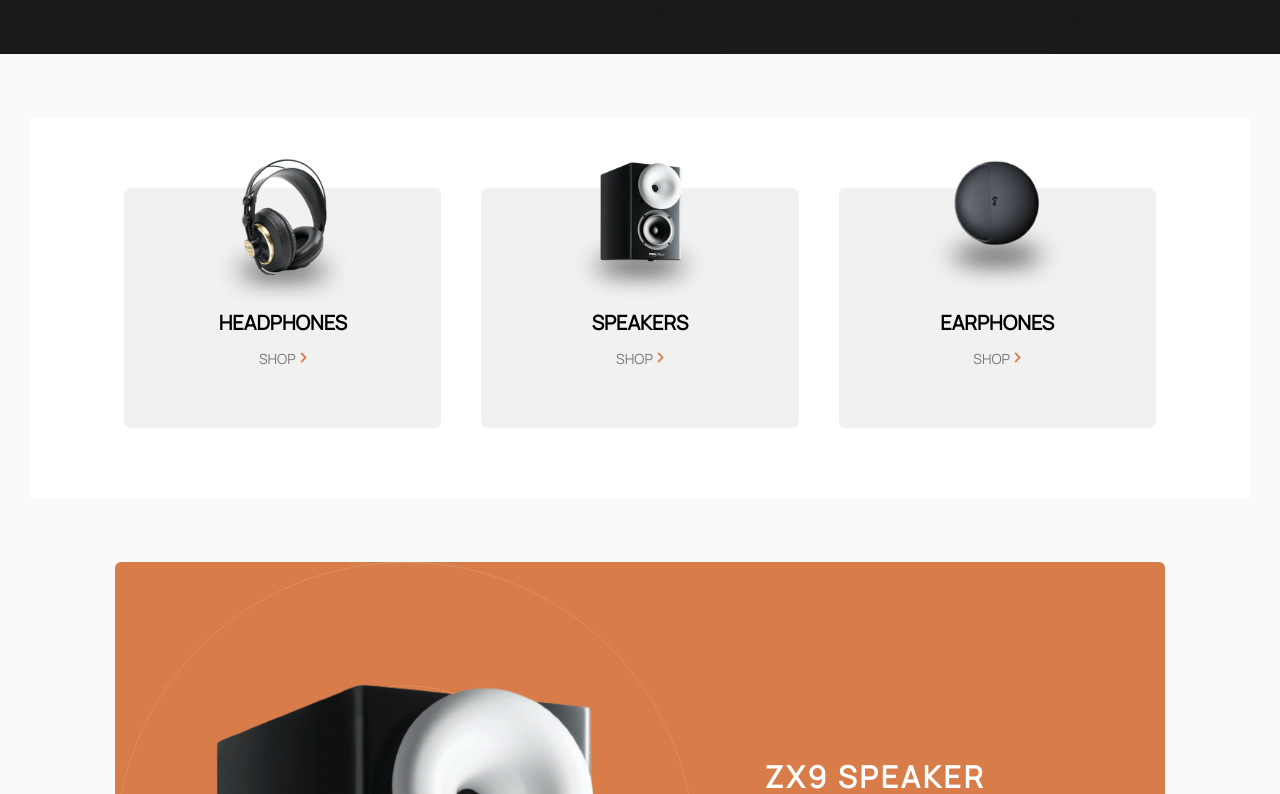
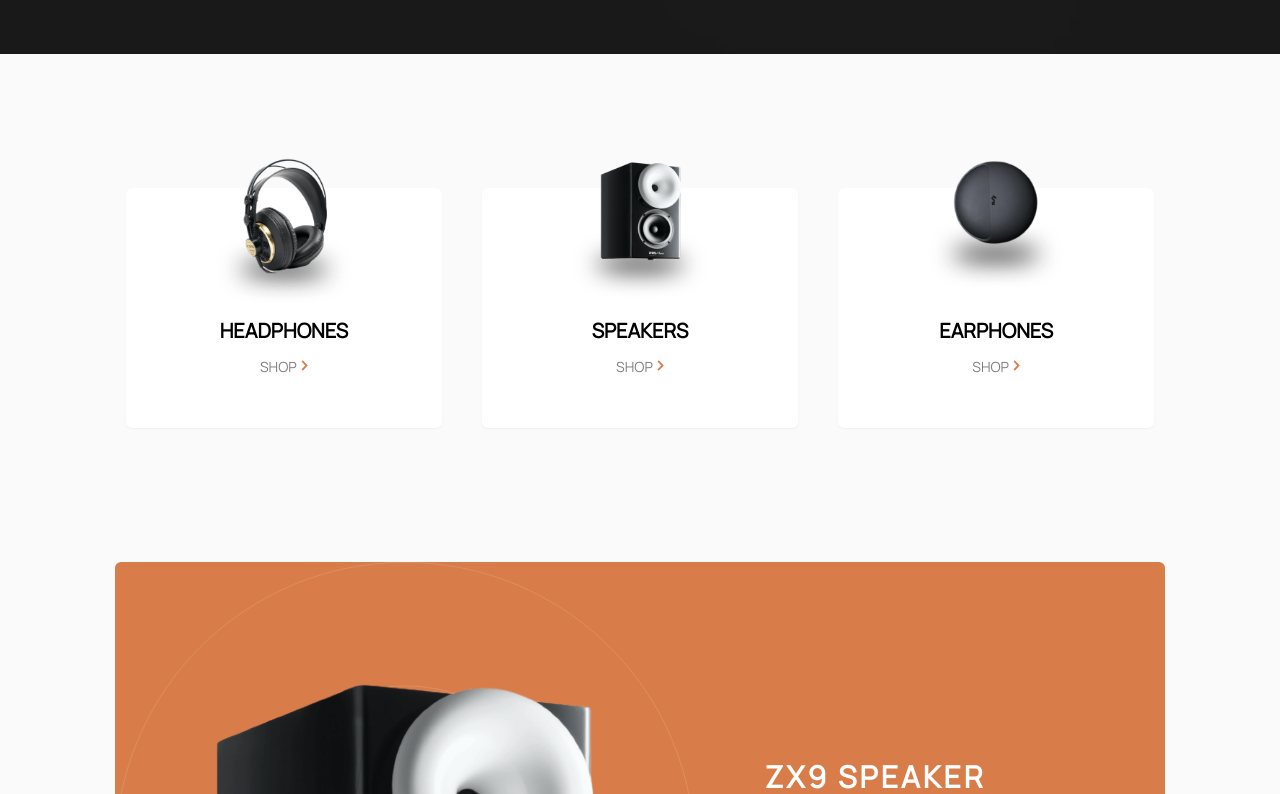
Before and after one commit to Kaodily/Audiophile, a React (Create React App) app: page / in a window 1280 px wide. Shown: the part 746-1540 px from the top of the page. Built offline with nearby package versions, Linux system fonts and the light colour scheme; a web font is replaced by a local one.

Commit message:
changed header position to static

```diff
--- a/src/components/Utiliies/Cart.js
+++ b/src/components/Utiliies/Cart.js
@@ -22,8 +22,6 @@ const Cart = () => {
   const Checkout = () => {
     dispatch(cartActions.checkout())
   }
-
-  // const total = cart.length >= 2 ? cart.reduce((a,b)=>a.price + b.price) : cart.price
   return (
     <div className="px-5 py-5">
       <div className="flex justify-between" >
--- a/src/components/Utiliies/Header.js
+++ b/src/components/Utiliies/Header.js
@@ -17,7 +17,8 @@ const openNavbar = () =>{
 
 
   return (
-    <header className="flex justify-between px-5 py-6 w-[100%} h-[100px] md:px-[5%] lg:pl-[10%] lg:pr-[7%] items-center shadow-sm bg-[#0C0C0C]">
+  <div className="w-[100%] sticky z-[1] top-0">
+      <header className="flex justify-between px-5 py-6 w-[100%} h-[100px] md:px-[5%] lg:pl-[10%] lg:pr-[7%] items-center shadow-sm bg-black">
       <div onClick={openNavbar} className="lg:hidden">
         <img
           src="../assets/shared/tablet/icon-hamburger.svg"
@@ -48,6 +49,7 @@ const openNavbar = () =>{
         <sub className="text-red-500 text-center ml-1">{cart.length <= 0 ? null :cart.length}</sub>
       </div>
     </header>
+  </div>
   );
 };
 export default Header;
--- a/src/components/Utiliies/Products.js
+++ b/src/components/Utiliies/Products.js
@@ -2,18 +2,19 @@ import { datas } from '../../Data'
 import {Link} from 'react-router-dom'
 const Products = () => {
     return (
-        <div className='bg-white relative sm:flex md:justify-center sm:mt-16 mx-[30px] '>
+        <div className=' sm:flex md:justify-center sm:mt-16 sm:mx-8'>
             {datas.map(data => {
                 return (
-                    <div key={data.id} className='w-[100%] lg:w-[26%] lg:h-[240px] sm:mr-3 lg:mx-5 relative h-[150px] bg-[#F1F1F1] rounded-md my-[70px] '>
-                        <img src={data.image} alt={data.product} className='w-[130px] lg:w-[160px] absolute top-[-30px] left-[50%] translate-x-[-50%] x ' />
-                        <h3 className='uppercase text-center text-[14px] sm:text-[20px] font-bold pt-[80px] lg:pt-[120px]'>{data.product}</h3>
+                    <div key={data.id} className='w-[100%] lg:w-[26%] lg:h-[240px] relative sm:mr-3 lg:mx-5  h-[150px] bg-white rounded-md my-[70px] shadow-sm '>
+                         <div className='absolute top-[-30px] left-[50%] translate-x-[-50%]'>
+<img src={data.image} alt={data.product} className='w-[130px] lg:w-[160px]  ' />
+                              </div>
+                        <h3 className='uppercase text-center text-[14px] pt-20 lg:pt-32 sm:text-[20px] font-bold  '>{data.product}</h3>
                             <Link to={`/${data.product}`}>
                         <div onClick={window.scrollTo({top: 0, left: 0, behavior: 'smooth'})}  className='flex justify-center mt-[10px]'>
                             <p className='text-[12px] sm:text-[14px] pr-1 opacity-50' >SHOP </p>
                         <div>
                         <img className='w-[7px] mt-1' src='../assets/shared/desktop/icon-arrow-right.svg' alt='arrow' />
-
                         </div>
                             </div>
                             </Link>
```
